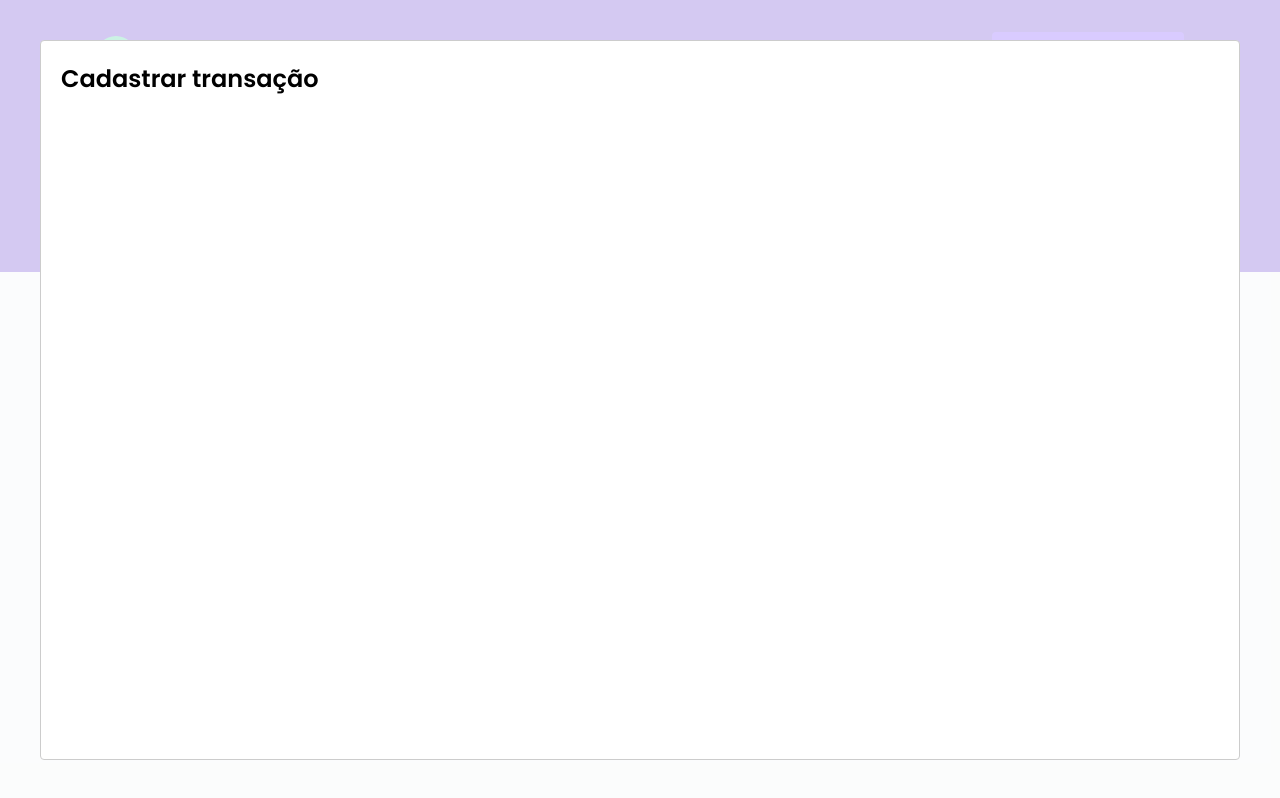
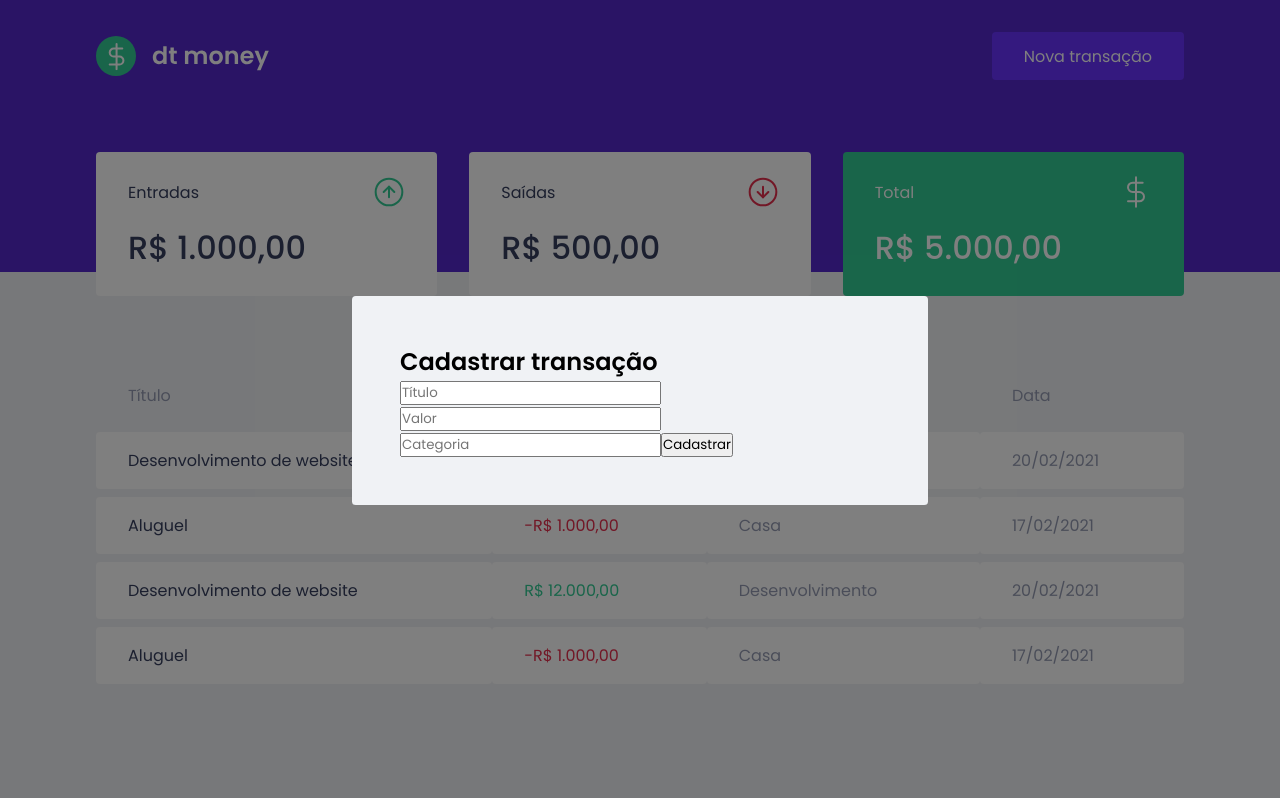
Before and after one commit to jackrsantana/dtmoney, a React (Create React App) app: page / in a window 1280 px wide. Both pictures are taken after a click on the button "Nova transação". Built offline with nearby package versions, Linux system fonts and the light colour scheme; no server answers; what miragejs would draw is missing.

Commit message:
Estrutura do formulário

```diff
--- a/src/components/NewTransactionModal/index.tsx
+++ b/src/components/NewTransactionModal/index.tsx
@@ -10,12 +10,26 @@
 
 export function NewTransactionModal({isOpen, onRequestClose}: NewTransactionModalProps) {
   return (
-
     <Modal
       isOpen={isOpen}
-      onRequestClose={onRequestClose}>
+      onRequestClose={onRequestClose}
+      overlayClassName="react-modal-overlay"
+      className="react-modal-content"
+      >
 
-      <h2>Cadastrar transação</h2>
+      <Container>
+        <h2>Cadastrar transação</h2>
+
+        <input placeholder="Título" />
+
+        <input type="number" placeholder="Valor" />
+
+        <input placeholder="Categoria" />
+
+        <button type="submit">
+          Cadastrar
+        </button>
+      </Container>
     </Modal>
   )
 }
--- a/src/styles/global.ts
+++ b/src/styles/global.ts
@@ -56,4 +56,26 @@
     opacity: 0.6;
     cursor: not-allowed;
   }
+
+  .react-modal-overlay {
+    background: rgba(0, 0, 0, 0.5);
+
+    position: fixed;
+    top: 0;
+    bottom: 0;
+    right: 0;
+    left: 0;
+    display: flex;
+    align-items: center;
+    justify-content: center;
+  }
+
+  .react-modal-content {
+    width: 100%;
+    max-width: 576px;
+    background: var(--background);
+    padding: 3rem;
+    position: relative;
+    border-radius: 0.24rem;
+  }
 `
```
